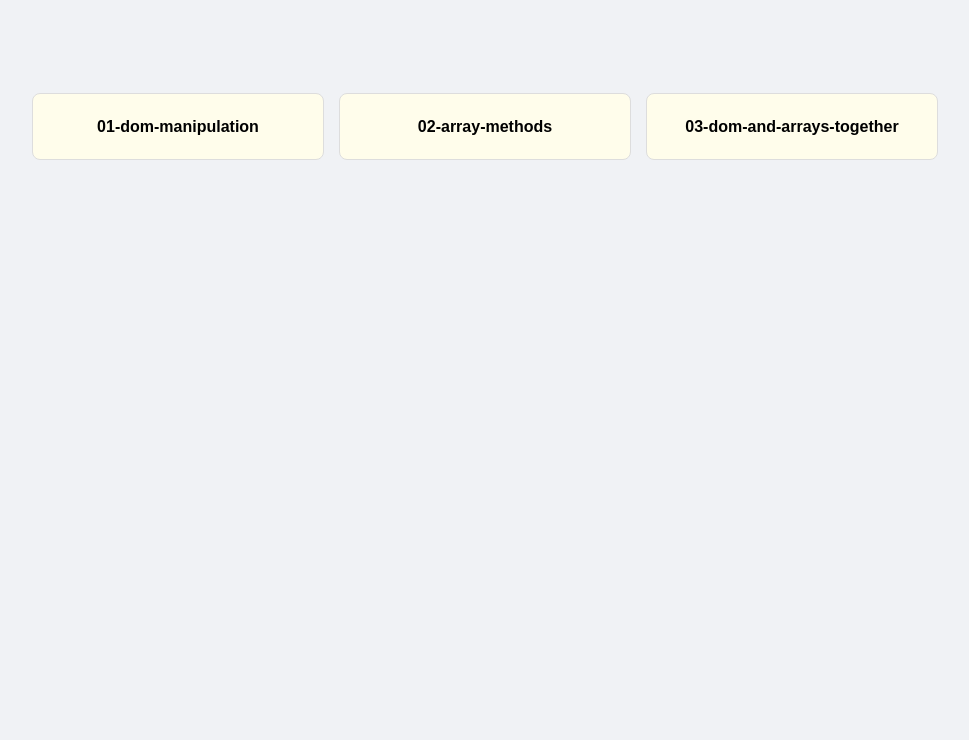
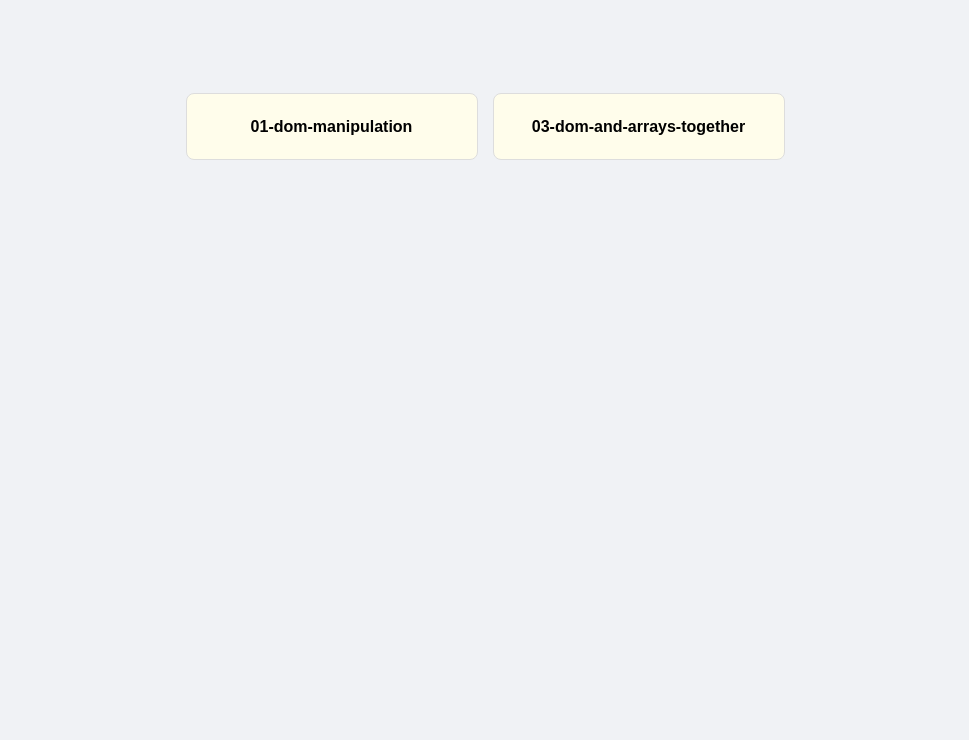
Before and after one commit to KeerthiKelam-minfy/js-dom-array-assignment, a plain HTML site: page index.html in a window 1280 px wide. Shown: the part 100-840 px from the top of the page, without its empty margins (155-1124 px from the left). Drawn offline with Linux system fonts and the light colour scheme.

Commit message:
update index.html

```diff
--- a/index.html
+++ b/index.html
@@ -10,7 +10,6 @@
     <h1 class="main-heading">Day 02 - JS & DOM Assignment</h1>
     <div class="assignmentsDiv">
         <a href="./01-dom-manipulation/index.html" class="btn">01-dom-manipulation</a>
-        <a href="./02-array-methods/README.md" class="btn">02-array-methods</a>
         <a href="./03-dom-and-arrays-together/index.html" class="btn">03-dom-and-arrays-together</a>
     </div>
 </body>
```
